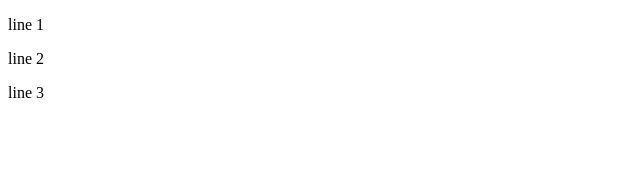
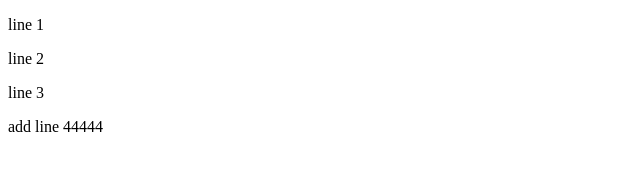
Before and after one commit to NaphatNorths/demo-git2, a plain HTML site: page index.html in a window 1280 px wide. Shown: the whole page, without its empty margins (0-640 px from the left). Drawn offline with Linux system fonts and the light colour scheme.

Commit message:
modify web

```diff
--- a/index.html
+++ b/index.html
@@ -10,6 +10,7 @@
     <p>line 1</p>
     <p>line 2</p>
     <p>line 3</p>
+    <p>add line 44444</p>
 </body>
 
 </html>
```
